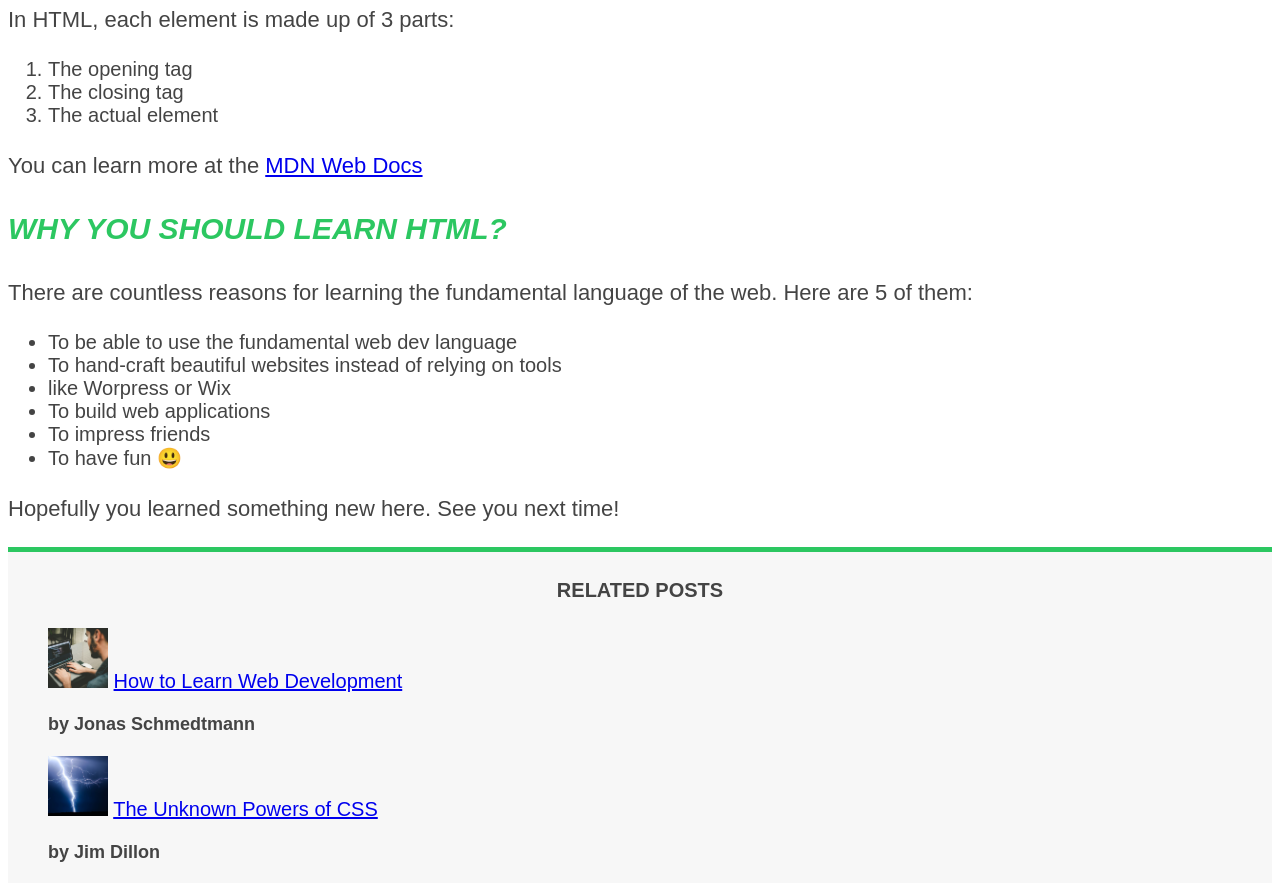
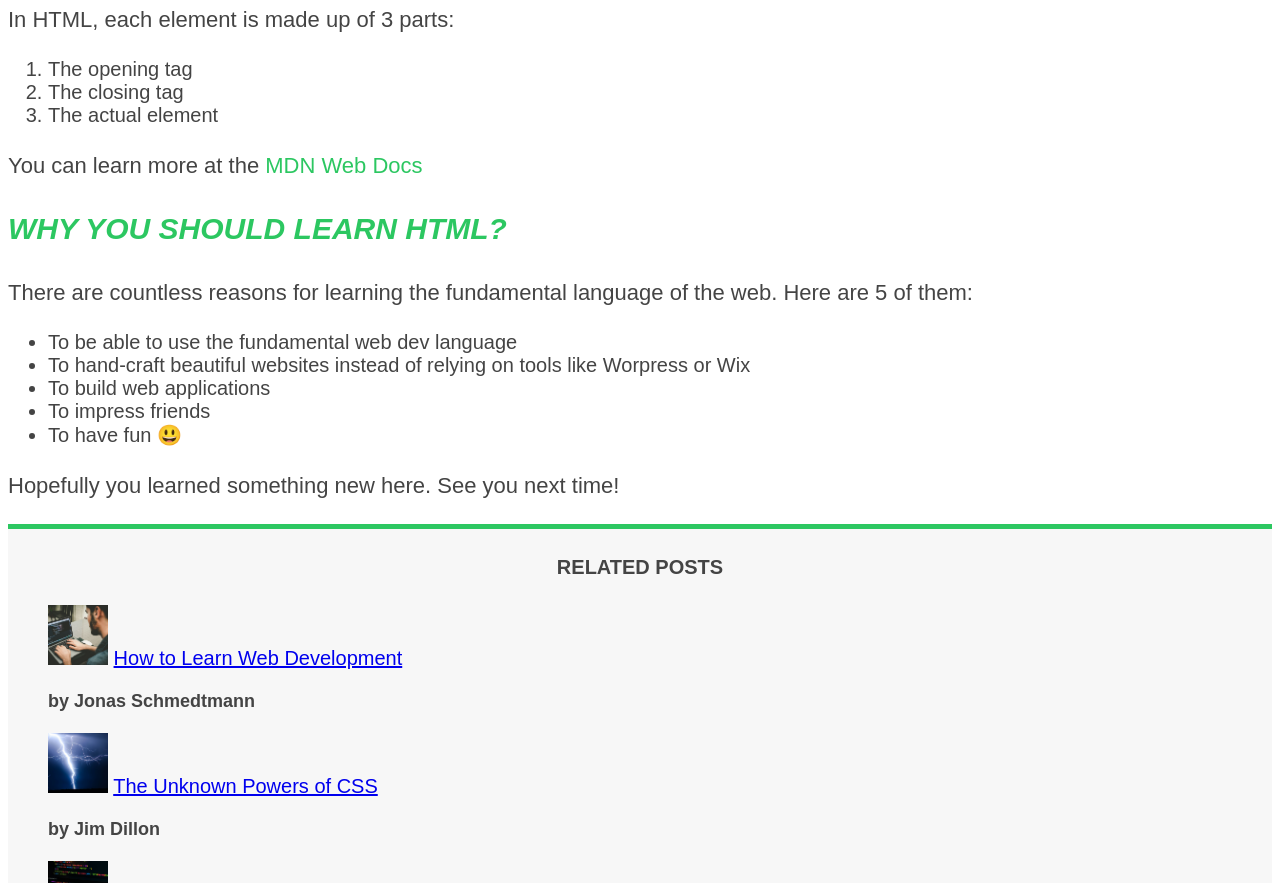
Before and after one commit to felipe-miranda-marreiros/CSS, a plain HTML site: page index.html in a window 1280 px wide. Shown: the part 926-1809 px from the top of the page. Drawn offline with Linux system fonts and the light colour scheme.

Commit message:
consertado divergencia de lista

```diff
--- a/index.html
+++ b/index.html
@@ -13,7 +13,7 @@
   </head>
   <body>
 
-    <header>
+    <header class="main-header">
 
       <h1>The Code Magazine</h1>
 
@@ -85,7 +85,7 @@
 
       <p>
         You can learn more at the
-        <a
+        <a class="external-link-color"
           href="https://developer.mozilla.org/en-US/docs/Web/HTML"
           target="_blank"
           >MDN Web Docs</a
@@ -99,8 +99,7 @@
       </p>
       <ul>
         <li>To be able to use the fundamental web dev language</li>
-        <li>To hand-craft beautiful websites instead of relying on tools</li>
-        <li>like Worpress or Wix</li>
+        <li>To hand-craft beautiful websites instead of relying on tools like Worpress or Wix</li>
         <li>To build web applications</li>
         <li>To impress friends</li>
         <li>To have fun 😃</li>
```
